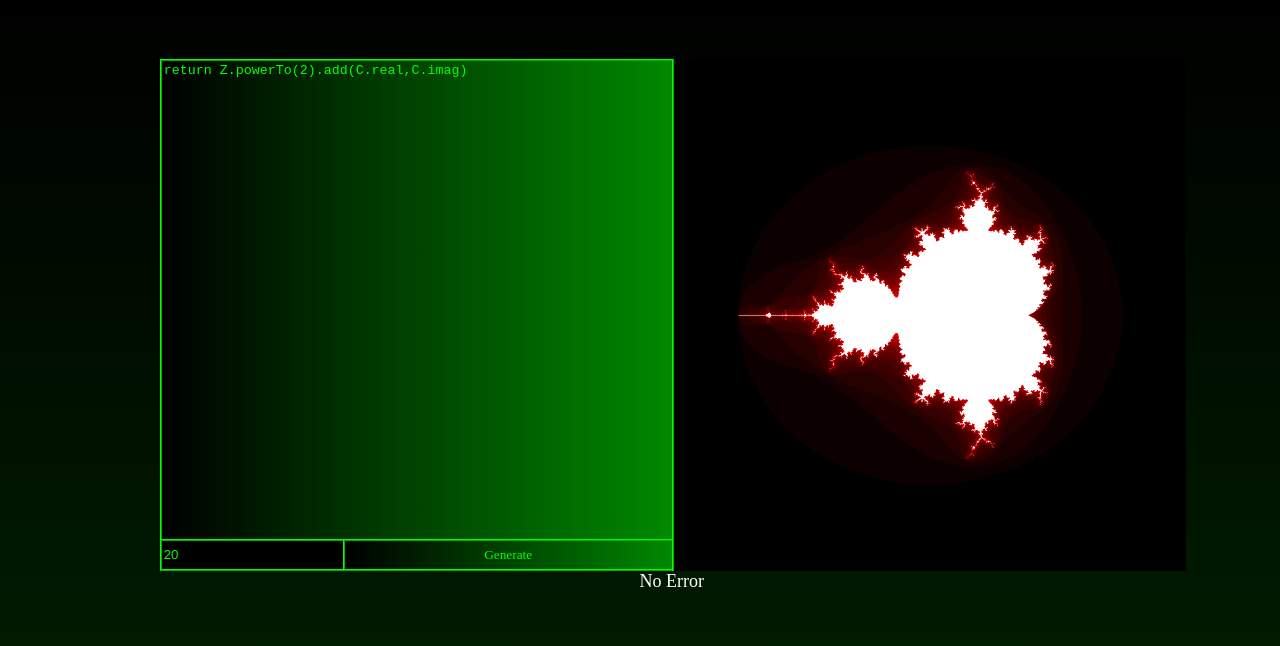
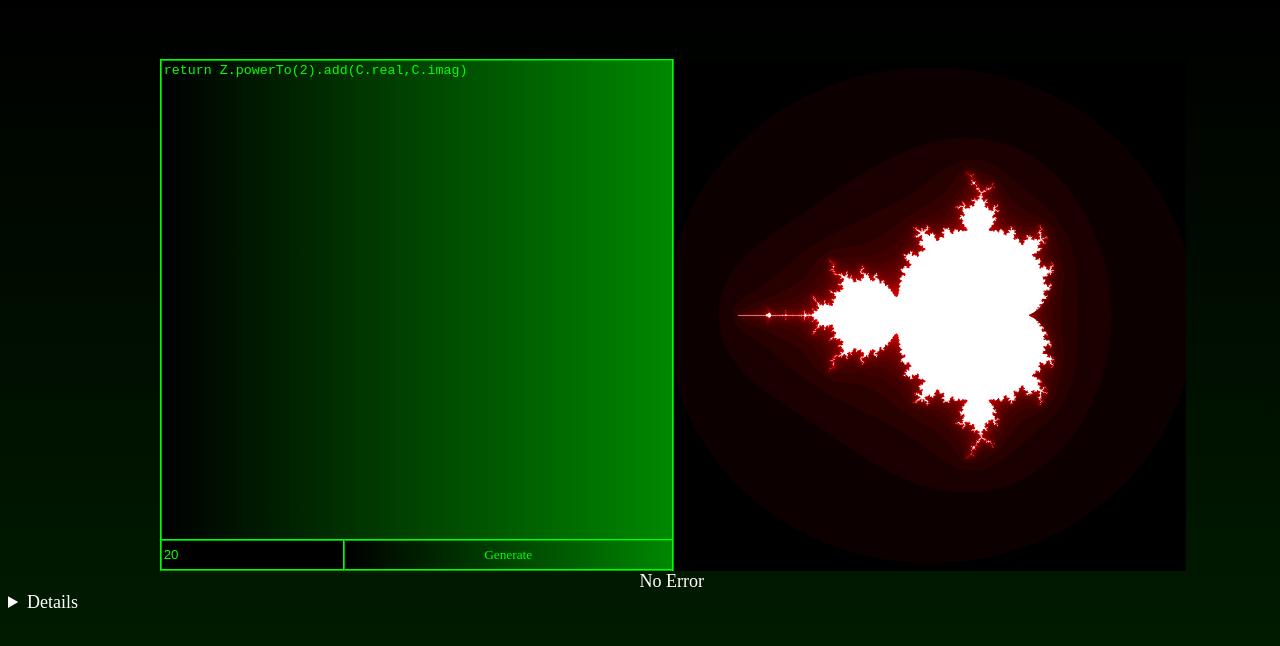
Before and after one commit to Chasyxx/mandelbrot, a plain HTML site: page index.html in a window 1280 px wide. Both pictures are taken after a click on the button "Generate". Drawn offline with Linux system fonts and the light colour scheme; a web font is replaced by a local one.

Commit message:
the guides
also add better detection for non- ComplexNumbers and .abs() and .theta() in place of .getValues()

```diff
--- a/index.css
+++ b/index.css
@@ -80,3 +80,13 @@ flex {
 #pad {
 	border-right: 2px lime ridge;
 }
+
+header, details {
+	font-family: tomo;
+	font-size: large;
+	color: #fff;
+}
+
+ast {
+	color: #c24
+}
--- a/index.html
+++ b/index.html
@@ -20,6 +20,29 @@
 		</flex>
 		<div align="center" id="error">No Error</div>
 	</div>
+	<article>
+		<details id="details">
+			In the textbox is a language known as FEL. FEL is short for "Fractal Engine Language" And is basically JS, but with these changes:
+			<ol>
+				<li>ComplexNumbers exist. These are the <i>CORE</i> of FEL. On a complex number, you can use various methods: <ul>
+					<li><b><i>.add(real,imag)</i></b> : Adds a real and imaginary component to the ComplexNumber.<ast>*</ast></li>
+					<li><b><i>.subtract(real,imag)</i></b> : Subtracts a real and imaginary component from the ComplexNumber.<ast>*</ast></li>
+					<li><b><i>.multiply(real,imag)</i></b> : Multiplies the ComplexNumber by another ComplexNumber.<ast>*</ast></li>
+					<li><b><i>.divide(real,imag)</i></b> : Divides the ComplexNumber by another ComplexNumber.<ast>*</ast></li>
+					<li><b><i>.powerTo(real,imag)</i></b> : Multiplies the ComplexNumber by another ComplexNumber.<ast>*</ast></li>
+					<li><b><i>.abs()</i></b> : Returns the magnitude of the ComplexNumber.</li>
+					<li><b><i>.theta()</i></b> : Returns the angle of the ComplexNumber.</li>
+				</ul>You can make a constant ComplexNumber with constant(real,imag)<ast>*</ast>. You can chain operations on a ComplexNumber, and store various intermediate values beforehand.<br>
+				You can acess the real and imaginary components uaing .real and .imag. Example: 'Z.real'.
+				<ast>*</ast> If an imaginary component is not defined, it defaults to 0.</li>
+				<br>
+				<li><b><i>The return value is the next iteration of Z!</i></b> It's how Mandelbrot-like fractals work.<br>
+				C is the position of the pixel. It ranges from -2.5-2i to +1.5+2i.(REAL -2.5 to +1.5, IMAGINARY -2 to +2).<br><br>
+				Z is set to C initially, and is then iterated by <b>Your FEL formula.</b> If at any point it's magnitude escapes 4, it's colored based on when it does. If it doesn't escape within your <b>iteration count</b>, it's colored white.</li>
+			</ol>
+			The default code "return Z.powerTo(2).add(C.real,C.imag)" is an Implementation of <b>z<sup>2</sup>+C</b>, where Z is squared and then added to C, and the result is the next iteration of Z. <b>This is the Mandelbrot set fractal's formula.</b>
+		</details>
+	</article>
 </body>
 
 </html>
--- a/script.js
+++ b/script.js
@@ -8,7 +8,7 @@ class ComplexNumber {
 	 */
 	constructor(real, imag) {
 		this.real = real;
-		this.imag = imag !== null && imag !== void 0 ? imag : 0;
+		this.imag = imag??0;
 	}
 	/**
 	 * @returns the ComplexNumber with a flipped imaginary.
@@ -97,14 +97,18 @@ class ComplexNumber {
 		}
 	}
 	/**
-	 * Returns the magnitude and angle of the ComplexNumber.
-	 * @returns \{ magnitude, angle \}
+	 * Returns the angle of the ComplexNumber.
+	 * @returns {ComplexNumber} the angle of the ComplexNumber.
 	*/
-	getValues() {
-		return {
-			magnitude: Math.sqrt(this.real ** 2 + this.imag ** 2),
-			angle: Math.atan2(this.imag, this.real)
-		};
+	theta() {
+		return new ComplexNumber(Math.atan2(this.imag, this.real));
+	}
+	/**
+ 	 * Returns the absolute value (magnitude) of the ComplexNumber.
+ 	 * @returns {ComplexNumber} The absolute value (magnitude) of the ComplexNumber.
+ 	*/
+	abs() {
+		return new ComplexNumber(Math.sqrt(this.real ** 2 + this.imag ** 2));
 	}
 	/**
 	 * Returns a string representation of the ComplexNumber.
@@ -129,29 +133,29 @@ const height = canvas.height;
 function getPosition(x, y) {
 	const xN = x / width * 4 - 2;
 	const yN = y / height * 4 - 2;
-	return new ComplexNumber(xN-0.5, yN);
+	return new ComplexNumber(xN - 0.5, yN);
 }
 
 const code = document.getElementById('FUNCTION')
 const TestNumber = new ComplexNumber(0, 0)
 const button = document.getElementById('BUTTON')
 const others = {
-	constant: () => {return new ComplexNumber()}
+	constant: () => { return new ComplexNumber() }
 }
 let Func = null
 
 function setFunction(codeText) {
 	const oldFunc = Func
 	let params = Object.getOwnPropertyNames(Math)
-	let values = params.map(k=>Math[k])
+	let values = params.map(k => Math[k])
 	const params2 = Object.getOwnPropertyNames(others)
-	const values2 = params2.map(k=>others[k])
+	const values2 = params2.map(k => others[k])
 	params = params.concat(params2)
 	values = values.concat(values2)
 	params.push('constant')
-	values.push((a,b)=>{return new ComplexNumber(a,b)})
+	values.push((a, b) => { return new ComplexNumber(a, b) })
 	try {
-		Func = new Function(...params, 'Z,C', codeText).bind(globalThis,...values)
+		Func = new Function(...params, 'Z,C', codeText).bind(globalThis, ...values)
 		Func(TestNumber, TestNumber)
 		document.getElementById("error").innerHTML = "No Error"
 	} catch (err) {
@@ -161,21 +165,25 @@ function setFunction(codeText) {
 }
 
 function drawPixel(x, y, IterationCount) {
-		const C = getPosition(x, y);
-		let Z = new ComplexNumber(C.real, C.imag); // Create a new instance for squared value
+	const C = getPosition(x, y);
+	let Z = new ComplexNumber(C.real, C.imag); // Create a new instance for squared value
 	let diverges = 0;
 	for (let i = 0; i < IterationCount; i++) {
-		Z = Func(Z, C); // Use the squared value in the loop
-		if (Z.getValues().magnitude > 2) {
-			diverges = Math.floor(i*(255/20))+1;
+		Z = Func(Z, C);
+		if(Z === undefined || /^number$|^boolean$|^function$/.test(typeof Z)) {
+			document.getElementById("error").innerText="A complex number must be returned..."
+			return true
+		} // Use the squared value in the loop
+		if (Z.abs().real > 4) {
+			diverges = Math.floor(i * (255 / 20)) + 1;
 			break;
 		}
 	}
 	let Color = "#fff"
 	if (diverges) {
-		let val = Math.min(255,(diverges%768)).toString(16)
-		let val2 = Math.max(0,Math.min(255,(diverges%768)-256)).toString(16)
-		let val3 = Math.max(0,Math.min(255,(diverges%768)-512)).toString(16)
+		let val = Math.min(255, (diverges % 768)).toString(16)
+		let val2 = Math.max(0, Math.min(255, (diverges % 768) - 256)).toString(16)
+		let val3 = Math.max(0, Math.min(255, (diverges % 768) - 512)).toString(16)
 		val = val.length == 1 ? "0" + val : val
 		val2 = val2.length == 1 ? "0" + val2 : val2
 		val3 = val3.length == 1 ? "0" + val3 : val3
@@ -183,13 +191,21 @@ function drawPixel(x, y, IterationCount) {
 	}
 	ctx.fillStyle = Color
 	ctx.fillRect(x, y, 1, 1);
+	return false
 }
 
 async function DrawFractal() {
 	const IC = document.getElementById('IC').value
+	let stop;
 	for (let x = 0; x < width; x++) {
 		for (let y = 0; y < height; y++) {
-			drawPixel(x, y, IC);
+			stop = drawPixel(x, y, IC);
+			if(stop){
+				break
+			}
+		}
+		if(stop){
+			break
 		}
 		ctx.fillStyle = "white"
 		ctx.fillRect(x + 1, 0, 5, height)
```
